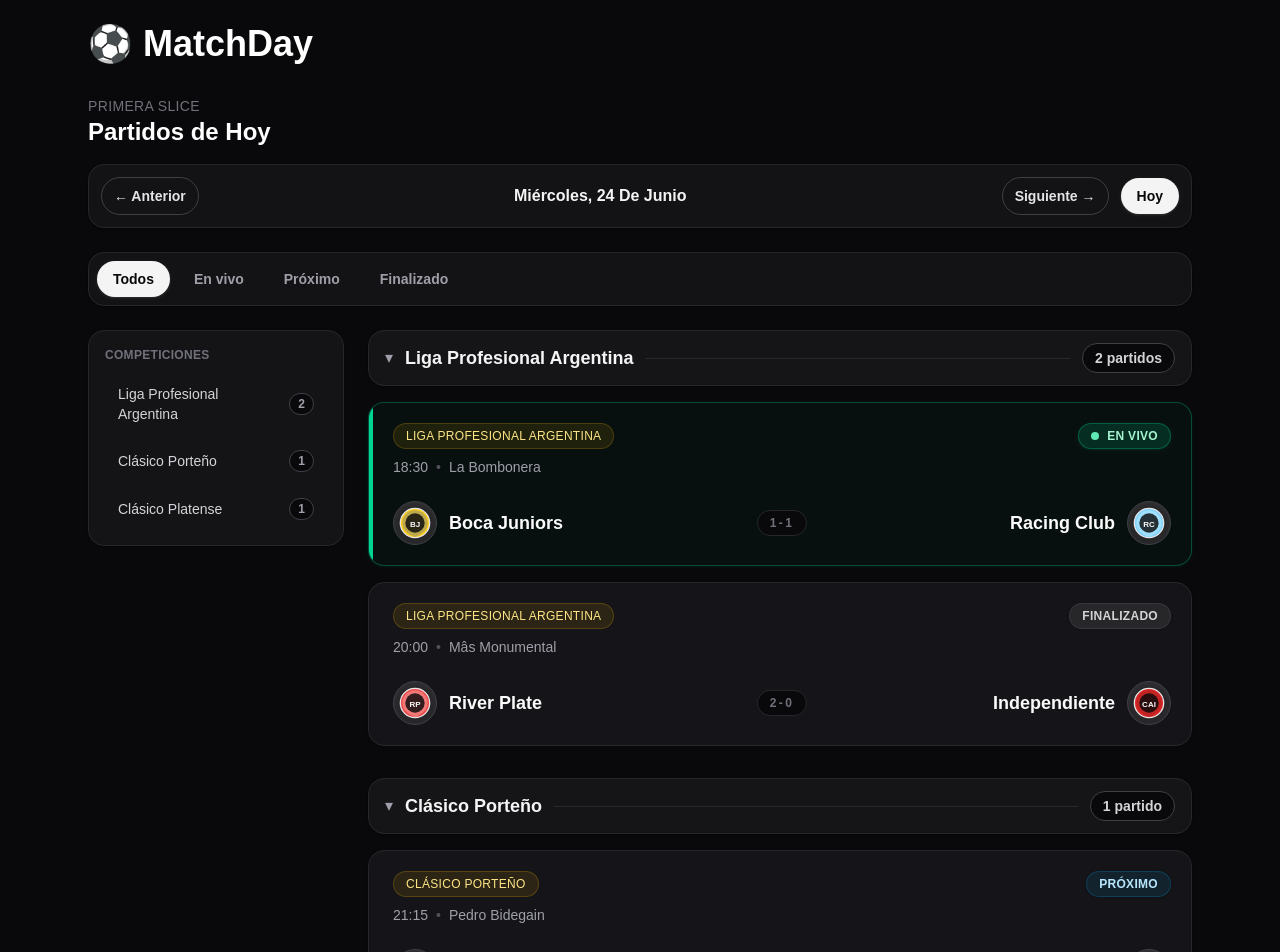
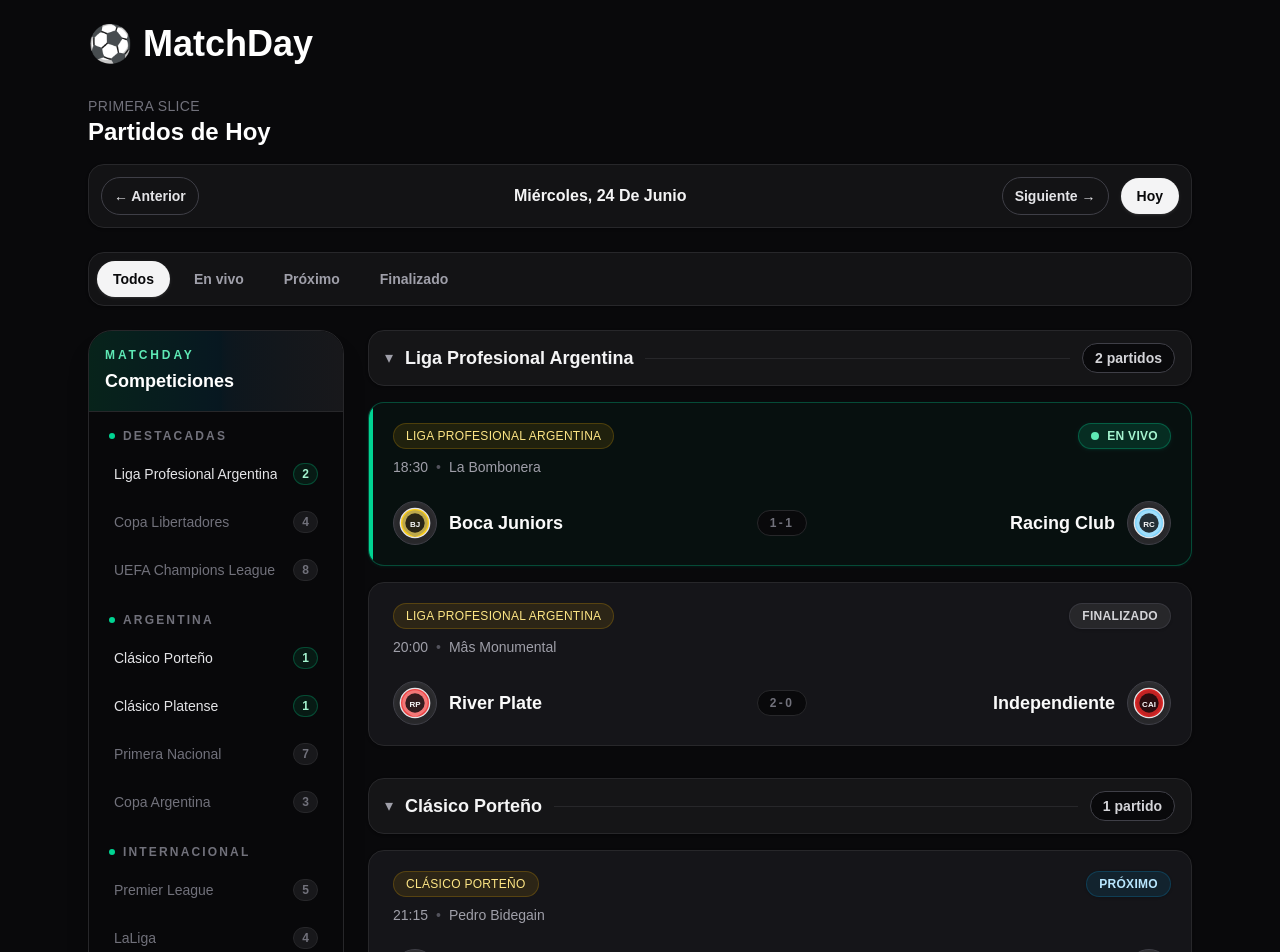
Before and after one commit to MarianEsteban/Matchday, a Next.js app: page / in a window 1280 px wide. Shown: the top 952 px of the page. Built offline with nearby package versions, Linux system fonts and the light colour scheme.

Commit message:
Improve competition sidebar

```diff
--- a/components/matches/CompetitionSidebar.tsx
+++ b/components/matches/CompetitionSidebar.tsx
@@ -1,31 +1,121 @@
 import { createCompetitionSectionId } from "@/components/matches/CompetitionSection";
 import type { Match } from "@/types/match";
 
-type CompetitionSidebarProps = {
-  competitions: Array<{
+type CompetitionGroup = {
   name: string;
   matches: Match[];
-  }>;
 };
 
+type CompetitionSidebarProps = {
+  competitions: CompetitionGroup[];
+};
+
+type SidebarCompetition = {
+  name: string;
+  fallbackMatchCount: number;
+};
+
+type SidebarSection = {
+  title: string;
+  competitions: SidebarCompetition[];
+};
+
+const sidebarSections: SidebarSection[] = [
+  {
+    title: "Destacadas",
+    competitions: [
+      { name: "Liga Profesional Argentina", fallbackMatchCount: 6 },
+      { name: "Copa Libertadores", fallbackMatchCount: 4 },
+      { name: "UEFA Champions League", fallbackMatchCount: 8 },
+    ],
+  },
+  {
+    title: "Argentina",
+    competitions: [
+      { name: "Clásico Porteño", fallbackMatchCount: 1 },
+      { name: "Clásico Platense", fallbackMatchCount: 1 },
+      { name: "Primera Nacional", fallbackMatchCount: 7 },
+      { name: "Copa Argentina", fallbackMatchCount: 3 },
+    ],
+  },
+  {
+    title: "Internacional",
+    competitions: [
+      { name: "Premier League", fallbackMatchCount: 5 },
+      { name: "LaLiga", fallbackMatchCount: 4 },
+      { name: "Serie A", fallbackMatchCount: 6 },
+      { name: "Copa Sudamericana", fallbackMatchCount: 2 },
+    ],
+  },
+];
+
 export function CompetitionSidebar({ competitions }: CompetitionSidebarProps) {
+  const competitionMatchCounts = new Map(
+    competitions.map((competition) => [competition.name, competition.matches.length]),
+  );
+
   return (
-    <aside className="sticky top-6 hidden self-start rounded-2xl border border-zinc-800 bg-zinc-900/80 p-4 shadow-sm shadow-black/20 lg:block">
-      <p className="text-xs font-semibold uppercase tracking-wide text-zinc-500">
-        Competiciones
+    <aside className="sticky top-6 hidden max-h-[calc(100vh-3rem)] self-start overflow-hidden rounded-3xl border border-zinc-800 bg-zinc-950/90 shadow-xl shadow-black/30 lg:block">
+      <div className="border-b border-zinc-800 bg-gradient-to-r from-emerald-500/15 via-sky-500/10 to-zinc-900 px-4 py-4">
+        <p className="text-xs font-semibold uppercase tracking-[0.24em] text-emerald-300">
+          MatchDay
         </p>
-      <nav aria-label="Competiciones" className="mt-3 space-y-2">
-        {competitions.map((competition) => (
+        <h2 className="mt-1 text-lg font-bold text-white">Competiciones</h2>
+      </div>
+
+      <nav
+        aria-label="Competiciones"
+        className="max-h-[calc(100vh-9rem)] space-y-5 overflow-y-auto px-3 py-4"
+      >
+        {sidebarSections.map((section) => (
+          <section key={section.title} aria-labelledby={`sidebar-${section.title}`}>
+            <div className="mb-2 flex items-center gap-2 px-2">
+              <span className="h-1.5 w-1.5 rounded-full bg-emerald-400" aria-hidden="true" />
+              <h3
+                id={`sidebar-${section.title}`}
+                className="text-xs font-bold uppercase tracking-[0.18em] text-zinc-500"
+              >
+                {section.title}
+              </h3>
+            </div>
+
+            <div className="space-y-1">
+              {section.competitions.map((competition) => {
+                const currentMatchCount = competitionMatchCounts.get(competition.name);
+                const matchCount = currentMatchCount ?? competition.fallbackMatchCount;
+                const hasCurrentSection = currentMatchCount !== undefined;
+                const className = `flex w-full items-center justify-between gap-3 rounded-2xl border px-3 py-2.5 text-left text-sm transition-colors ${
+                  hasCurrentSection
+                    ? "border-transparent text-zinc-200 hover:border-emerald-500/40 hover:bg-emerald-500/10 hover:text-white"
+                    : "border-transparent text-zinc-500"
+                }`;
+
+                if (!hasCurrentSection) {
+                  return (
+                    <div key={competition.name} className={className} aria-disabled="true">
+                      <span className="truncate">{competition.name}</span>
+                      <span className="rounded-full border border-zinc-800 bg-zinc-900 px-2 py-0.5 text-xs font-semibold text-zinc-500">
+                        {matchCount}
+                      </span>
+                    </div>
+                  );
+                }
+
+                return (
                   <a
                     key={competition.name}
                     href={`#${createCompetitionSectionId(competition.name)}`}
-            className="flex items-center justify-between gap-3 rounded-xl border border-transparent px-3 py-2 text-sm text-zinc-300 transition-colors hover:border-zinc-700 hover:bg-zinc-950 hover:text-white"
+                    className={className}
                   >
-            <span>{competition.name}</span>
-            <span className="rounded-full border border-zinc-700 bg-zinc-950 px-2 py-0.5 text-xs font-semibold text-zinc-400">
-              {competition.matches.length}
+                    <span className="truncate">{competition.name}</span>
+                    <span className="rounded-full border border-emerald-500/30 bg-emerald-500/10 px-2 py-0.5 text-xs font-bold text-emerald-200">
+                      {matchCount}
                     </span>
                   </a>
+                );
+              })}
+            </div>
+          </section>
         ))}
       </nav>
     </aside>
```
Lines whose indentation alone changed are shown as unchanged.
